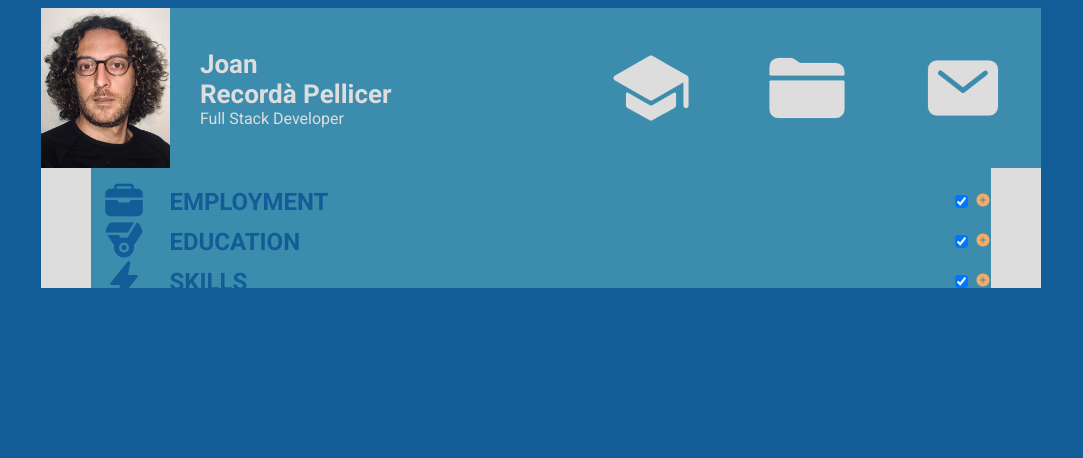
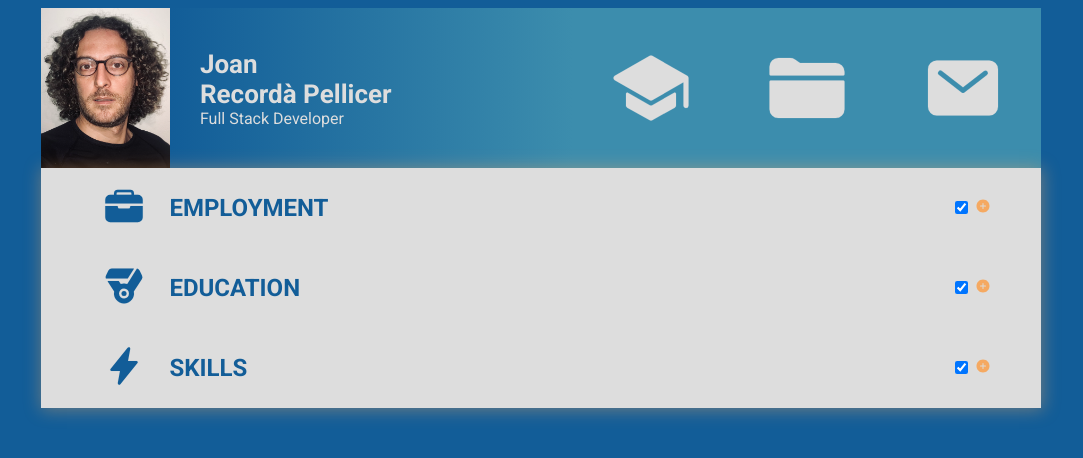
Before and after one commit to JoanRecorda/portfoliorecorda, a Node server app: page / in a window 1280 px wide. Shown: the top 458 px of the page, without its empty margins (99-1182 px from the left). Run offline with Node 20, Linux system fonts and the light colour scheme.

Commit message:
some style improvements with shadows

```diff
--- a/toBePublic/css/style.css
+++ b/toBePublic/css/style.css
@@ -27,7 +27,7 @@ nav {
 }
 
 .myDetails {
-    background-color: #3C8DAD;
+    background: linear-gradient(to right, #125D98, #3C8DAD);
     display: flex;
     justify-content: center;
     flex-direction: column;
@@ -77,15 +77,13 @@ nav {
 
 main {
     background-color: #DDDDDD;
-    max-width: 1000px;
     display: flex;
     flex-direction: column;
     align-items: center;
-    margin: 0 0 1vw 0;
+    box-shadow: 1px 1px 16px 1px #F5A96265;
 }
 
 .mainContainer {
-    background-color: #3C8DAD;
     width: 1000px;
     max-width: 90%;
     margin: 0 5% 0 5%;
@@ -104,7 +102,7 @@ main {
     align-items: center;
     flex-direction: row;
     flex-wrap: wrap;
-    height: 40px;
+    height: 80px;
     color: #F5A962;
 }
 .employmentHeading,
```
